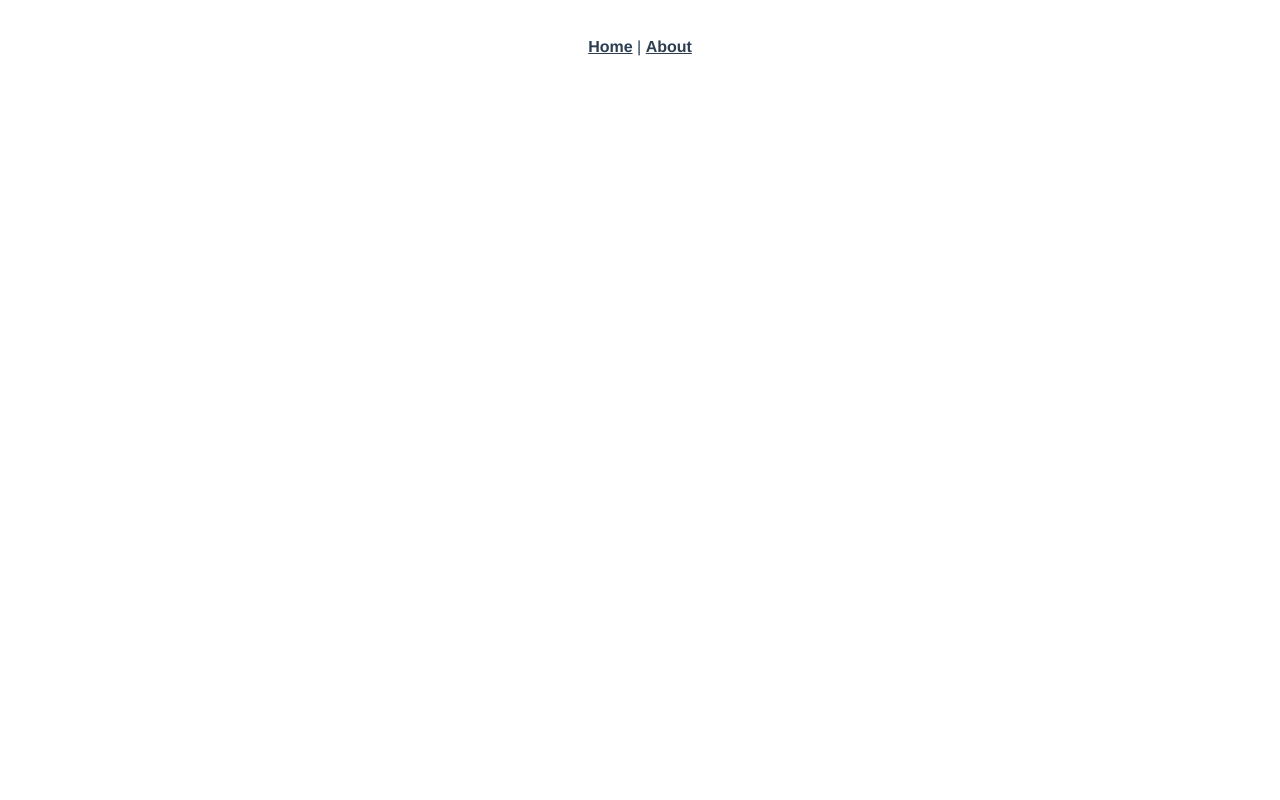
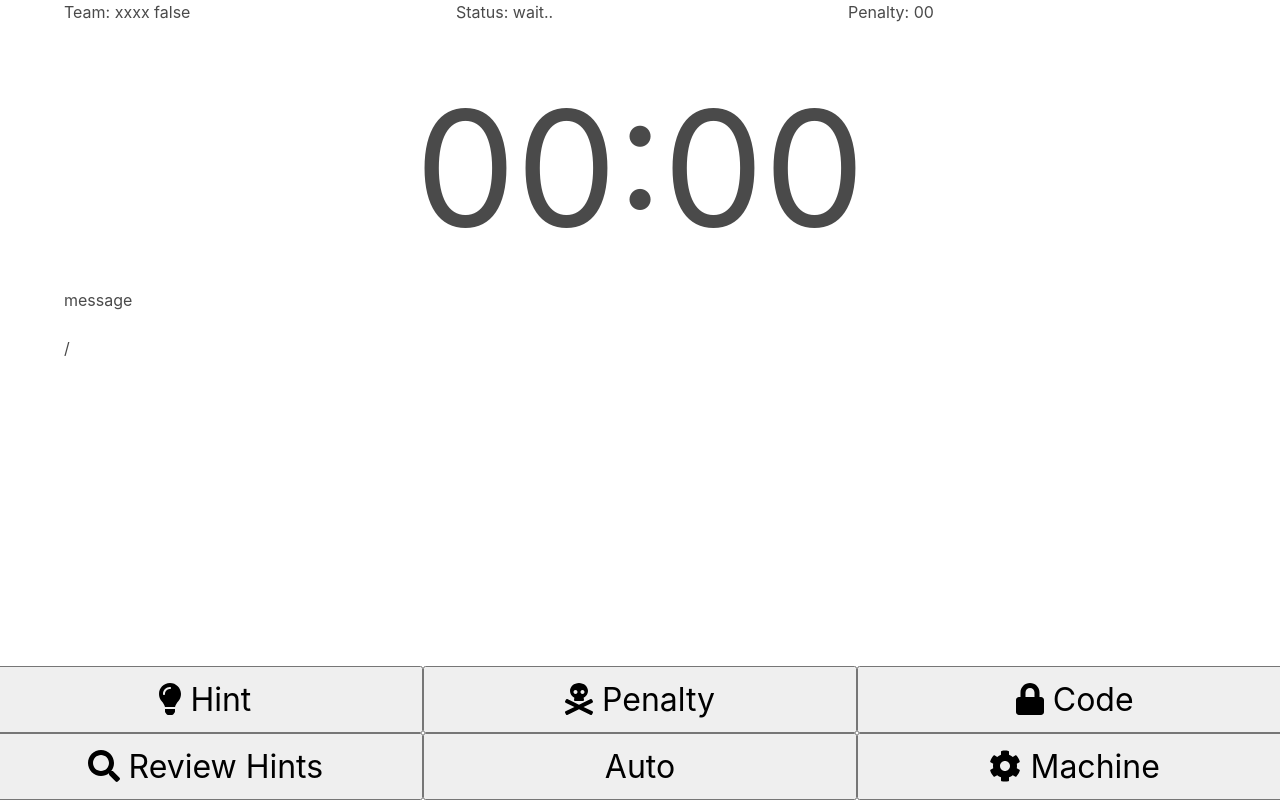
Before and after one commit to nppi3enz/the-exit-game, a Vue app: page /#/game in a window 1280 px wide. Built offline with nearby package versions, Linux system fonts and the light colour scheme; no server answers.

Commit message:
update v 0.1.0

```diff
--- a/src/App.vue
+++ b/src/App.vue
@@ -1,29 +1,10 @@
 <template>
   <div id="app">
     <div id="nav">
-      <router-link to="/">Home</router-link> |
-      <router-link to="/about">About</router-link>
+      <!-- <router-link to="/">Home</router-link> |
+      <router-link to="/about">About</router-link> |
+      <router-link to="/login">Login</router-link> -->
     </div>
     <router-view/>
   </div>
 </template>
-
-<style lang="scss">
-#app {
-  font-family: 'Avenir', Helvetica, Arial, sans-serif;
-  -webkit-font-smoothing: antialiased;
-  -moz-osx-font-smoothing: grayscale;
-  text-align: center;
-  color: #2c3e50;
-}
-#nav {
-  padding: 30px;
-  a {
-    font-weight: bold;
-    color: #2c3e50;
-    &.router-link-exact-active {
-      color: #42b983;
-    }
-  }
-}
-</style>
--- /dev/null
+++ b/src/assets/main.scss
@@ -0,0 +1,18 @@
+$primary: blue;
+@import "~bulma/bulma";
+
+.timer{
+    text-align: center;
+    font-size: 10em;
+}
+.menu{
+    position: fixed;
+    left: 0;
+    bottom: 12px;
+    width: 100%;
+    // color: white;
+    text-align: center;
+}
+.menu button{
+    // font-size: 3em;
+}
--- a/src/components/HelloWorld.vue
+++ b/src/components/HelloWorld.vue
@@ -1,6 +1,7 @@
 <template>
   <div class="hello">
     <h1>{{ msg }}</h1>
+    <h2>Coming Soon.....</h2>
     <p>
       For a guide and recipes on how to configure / customize this project,<br>
       check out the
--- a/src/main.js
+++ b/src/main.js
@@ -3,8 +3,16 @@ import App from './App.vue'
 import router from './router'
 import store from './store'
 import './registerServiceWorker'
+import { library } from '@fortawesome/fontawesome-svg-core'
+import { faLightbulb, faSkullCrossbones, faLock, faSearch, faCog} from '@fortawesome/free-solid-svg-icons'
+import { FontAwesomeIcon } from '@fortawesome/vue-fontawesome'
 
+library.add(faLightbulb, faSkullCrossbones, faLock, faSearch, faCog)
+
+Vue.component('font-awesome-icon', FontAwesomeIcon)
 Vue.config.productionTip = false
+
+require("./assets/main.scss")
 
 new Vue({
   router,
--- a/src/router.js
+++ b/src/router.js
@@ -1,16 +1,17 @@
 import Vue from 'vue'
 import Router from 'vue-router'
-import Home from './views/Home.vue'
+// import Home from './views/Home.vue'
+import Game from './views/Game.vue'
 
 Vue.use(Router)
 
 export default new Router({
   routes: [
-    {
-      path: '/',
-      name: 'home',
-      component: Home
-    },
+    // {
+    //   path: '/',
+    //   name: 'home',
+    //   component: Home
+    // },
     {
       path: '/about',
       name: 'about',
@@ -18,6 +19,16 @@ export default new Router({
       // this generates a separate chunk (about.[hash].js) for this route
       // which is lazy-loaded when the route is visited.
       component: () => import(/* webpackChunkName: "about" */ './views/About.vue')
+    },
+    {
+      path: '/',
+      name: 'login',
+      component: () => import(/* webpackChunkName: "about" */ './views/Login.vue')
+    },
+    {
+      path: '/game',
+      name: 'game',
+      component: Game
     }
   ]
 })
--- /dev/null
+++ b/src/views/Game.vue
@@ -0,0 +1,141 @@
+<template>
+  <div>
+    <div class="container">
+        <div class="columns is-mobile">
+            <div class="column">
+                Team: xxxx {{statusGame}}
+            </div>
+            <div class="column">Status: {{statusServer}}</div>
+            <div class="column">Penalty: 00</div>
+        </div>
+        <div class="timer">
+            {{remainTime}}
+        </div>
+        <div class="columns">
+            <div class="column is-full">message</div>
+        </div>
+        <div>
+            {{timeStart}} / {{timeFinish}}
+        </div>
+    </div>
+    <div class="menu">
+        <div class="columns is-mobile">
+            <button class="column is-size-3" v-on:click="callInfoGame">
+                <font-awesome-icon icon="lightbulb" />
+                Hint</button>
+            <button class="column is-size-3">
+                <font-awesome-icon icon="skull-crossbones" />
+                Penalty
+                </button>
+            <button class="column is-size-3">
+                <font-awesome-icon icon="lock" />
+                Code</button>
+        </div>
+        <div class="columns is-mobile">
+            <button class="column is-size-3">
+                <font-awesome-icon icon="search" />
+                Review Hints</button>
+            <button class="column is-size-3">Auto</button>
+            <button class="column is-size-3">
+                <font-awesome-icon icon="cog" />
+                Machine</button>
+        </div>
+    </div>
+  </div>
+</template>
+
+<script>
+import io from 'socket.io-client';
+
+export default {
+    //name: 'App',
+    data() {
+        return {
+            statusServer: 'wait..',
+            statusGame: false,
+            timeStart: null,
+            timeFinish: null,
+            remainTime: 'wait',
+            user: '',
+            message: '',
+            messages: [],
+            socket: io('localhost:3001'),
+            interval: null
+        }
+    },
+    mounted() {
+        this.socket.on('SETTING', (data) => {
+
+            //this.messages = [...this.messages, data];
+            // you can also do this.messages.push(data)
+        });
+        this.socket.on('getStatusGame', (data) => {
+            this.statusGame = data.gameStart
+            this.timeFinish = data.timeFinish
+        });
+        this.socket.on('connect', () => {
+            if(this.socket.connected){
+                this.statusServer = "online"
+            }
+            this.callInfoGame()
+        })
+        this.socket.on('disconnect', (reason) => {
+            this.statusServer = "offline"
+            console.log(reason)
+            if (reason === 'io server disconnect') {
+                // the disconnection was initiated by the server, you need to reconnect manually
+                socket.connect();
+            }
+            // else the socket will automatically try to reconnect
+        });
+        this.socket.on('GAME', (data) => {
+            if(data == 'pause') {
+                clearInterval(this.interval)
+            } else if(data == 'resume'){
+                this.countdownTime()
+            }
+        });
+        this.countdownTime()
+    },
+    methods: {
+        countdownTime() {
+            this.interval = setInterval(() => {
+                if(this.statusServer == "online" && this.statusGame == true) {
+                    this.calculateTime()
+                } else {
+                    this.remainTime = '00:00'
+                }
+            },1000);
+        },
+        callInfoGame() {
+            this.socket.emit('SETTING');
+        },
+        calculateTime() {
+            function pad(d) { return (d < 10) ? '0' + d.toString() : d.toString(); }
+            // var date = Math.floor(Date.now() / 1000)
+            this.timeStart = Math.floor(Date.now() / 1000)
+            var time = parseInt(this.timeFinish)-parseInt(this.timeStart)
+
+            var minutes = Math.floor(time / 60)
+            var seconds = time - minutes * 60
+            this.remainTime = pad(minutes)+":"+pad(seconds)
+        },
+        sendMessage(e) {
+            e.preventDefault();
+
+            this.socket.emit('SEND_MESSAGE', {
+                // user: this.user,
+                message: this.message
+            });
+            this.message = ''
+        },
+        callHint() {
+            //alert('hint')
+            this.socket.emit('SEND_MESSAGE', {
+                message: 'testtttesdsadt'
+            });
+        }
+    },
+
+}
+</script>
--- /dev/null
+++ b/src/views/Login.vue
@@ -0,0 +1,17 @@
+<template>
+  <div class="container">
+    <div class="has-text-centered is-size-2">Please Login by Staff</div>
+    <div class="about">
+      <form action="">
+        <div class="field">
+          <label class="label">Password</label>
+          <div class="control">
+            <input class="input is-large" type="password" placeholder="Password">
+          </div>
+          <p class="help">This is a help text</p>
+        </div>
+        <button class="button is-primary is-large" type="submit">Submit</button>
+      </form>
+    </div>
+  </div>
+</template>
--- /dev/null
+++ b/vue.config.js
@@ -0,0 +1,6 @@
+module.exports = {
+  pwa: {
+    name: 'The Exit Game',
+    themeColor: '#D0021B'
+  }
+}
```
Also changed, not shown: app.js (added, +79 -0 lines), package.json (+28 -2 lines), public/manifest.json, 1 other file (tests, documents, lock files or other folders).
